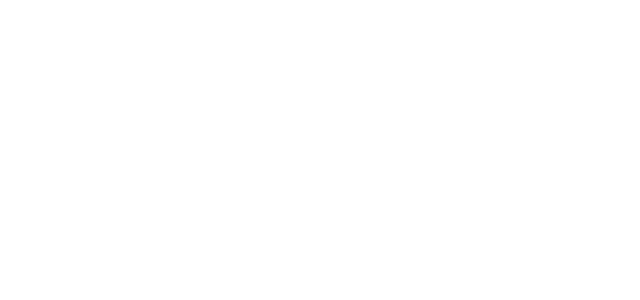
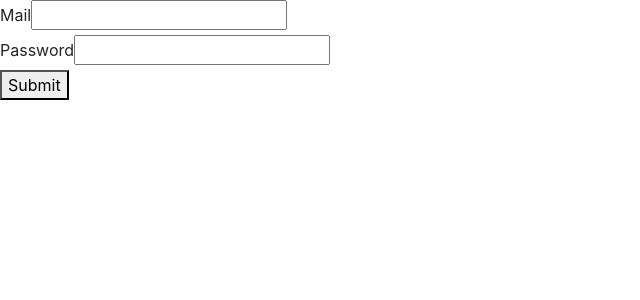
Before and after one commit to Apergot/Book7_GS1, a Vue app: page /signin in a window 1280 px wide. Shown: the top 300 px of the page, without its empty margins (0-640 px from the left). Built offline with nearby package versions, Linux system fonts and the light colour scheme.

Commit message:
Creating sign in form and adding route to router

```diff
--- a/src/router.js
+++ b/src/router.js
@@ -11,10 +11,17 @@ const SignUp = resolve => {
   })
 }
 
+const SignIn = resolve => {
+  require.ensure(['./views/Auth/SignIn.vue'], () => {
+    resolve(require('./views/Auth/SignIn.vue'))
+  })
+}
+
 export default new Router({
   mode: 'history',
   routes: [
     { path: '/', name: 'home', component: WelcomePage },
-    { path: '/signup', name: 'sign up', component: SignUp }
+    { path: '/signup', name: 'sign up', component: SignUp },
+    { path: '/signin', name: 'sign in', component: SignIn }
   ]
 })
--- /dev/null
+++ b/src/views/Auth/SignIn.vue
@@ -0,0 +1,49 @@
+<template>
+  <div id="signin">
+    <div class="signin-form">
+      <form @submit.prevent="onSubmit">
+        <div class="input">
+          <label for="email">Mail</label>
+          <input
+                  type="email"
+                  id="email"
+                  v-model="email">
+        </div>
+        <div class="input">
+          <label for="password">Password</label>
+          <input
+                  type="password"
+                  id="password"
+                  v-model="password">
+        </div>
+        <div class="submit">
+          <button type="submit">Submit</button>
+        </div>
+      </form>
+    </div>
+  </div>
+</template>
+
+<script>
+export default {
+  data () {
+    return {
+      email: '',
+      password: ''
+    }
+  },
+  methods: {
+    onSubmit () {
+      const formData = {
+        email: this.email,
+        password: this.password
+      }
+      console.log(formData)
+    }
+  }
+}
+</script>
+
+<style scoped>
+
+</style>
```
